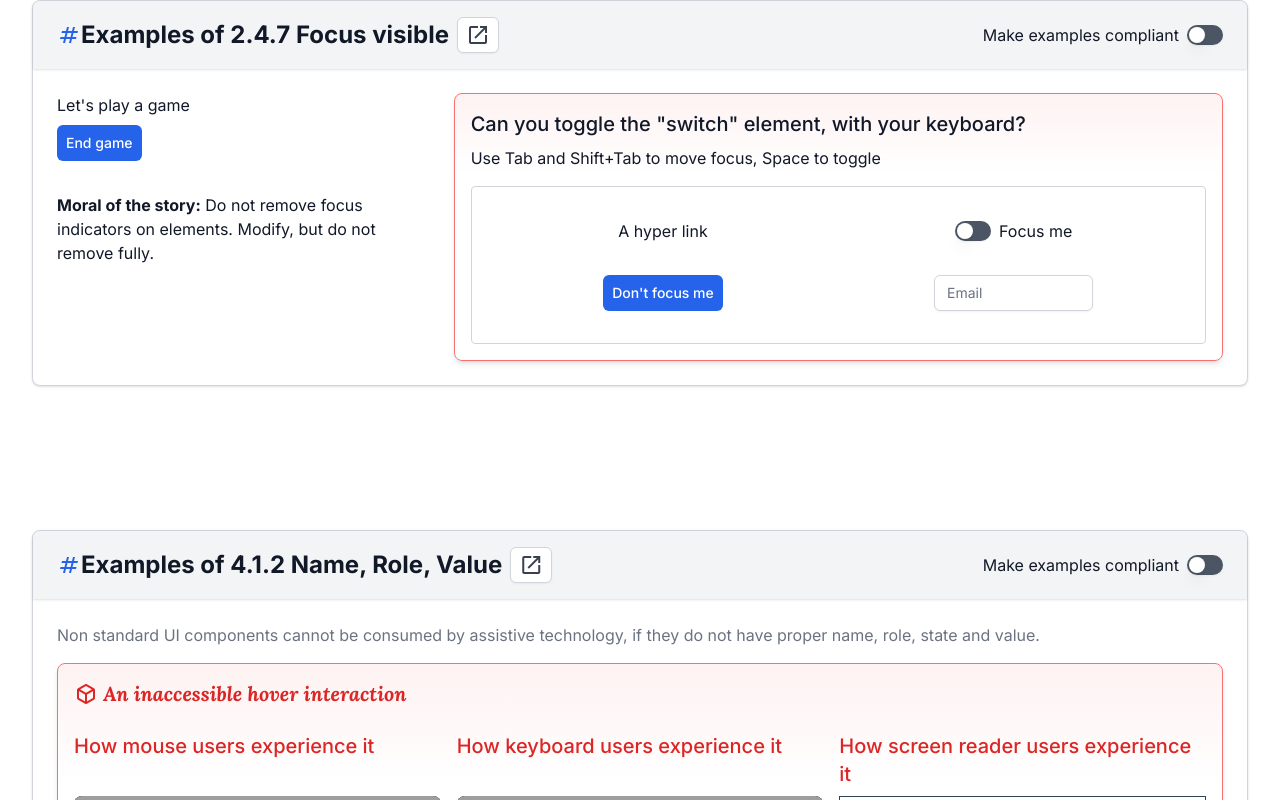
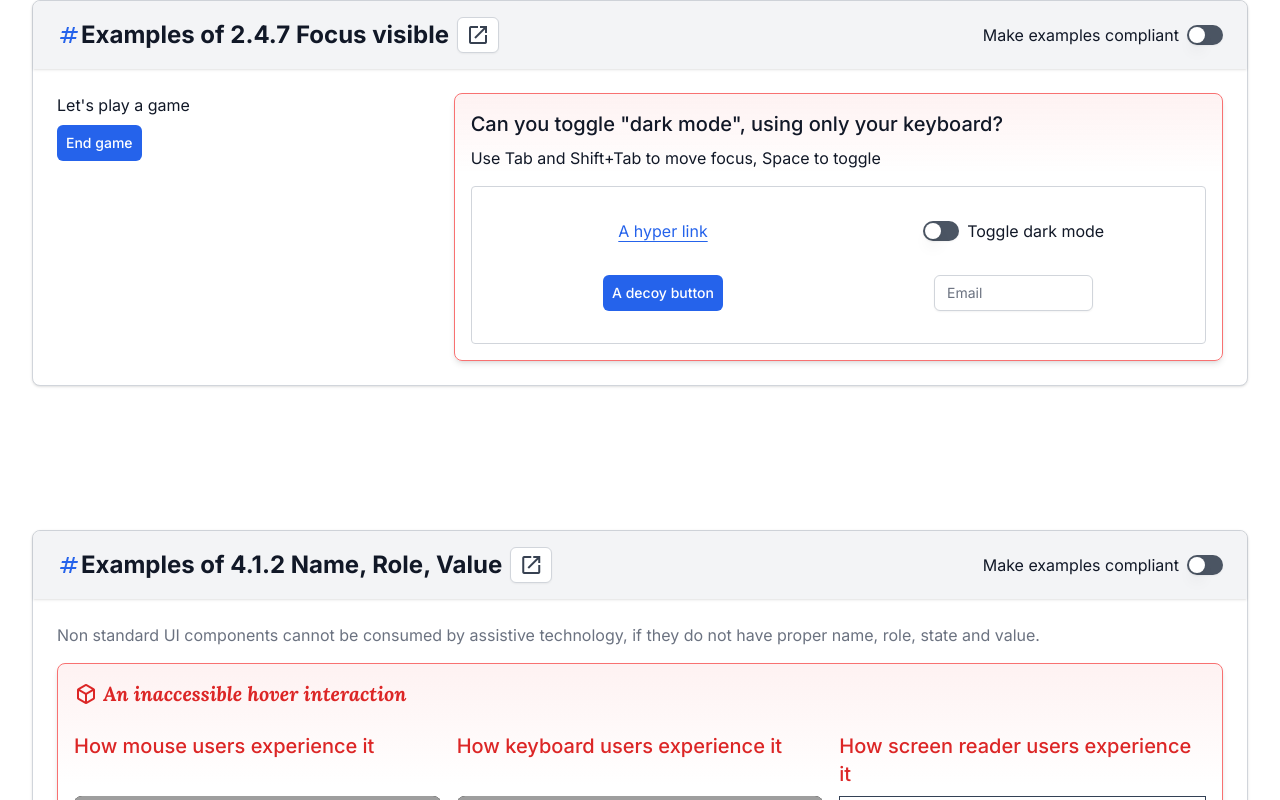
Before and after one commit to vivek-g-browserstack/interactive-wcag-examples, a Next.js app: page / in a window 1280 px wide. Both pictures are taken after a click on the button "Start game". Shown: the part 1825-2625 px from the top of the page. Built offline with nearby package versions, Linux system fonts and the light colour scheme; grey boxes are pictures that could not be loaded.

Commit message:
Polish focus visible examples

```diff
--- a/src/app/page.tsx
+++ b/src/app/page.tsx
@@ -40,7 +40,7 @@ export default function Home() {
               url.searchParams.set('compliant', 'true')
               const link = url.toString()
               navigator.clipboard.writeText(link)
-              alert("You found the easter egg! Page link with compliant examples, copied to clipboard!")
+              alert("You found the easter egg! Direct link with compliance ON for all examples, copied to clipboard!")
 
               window.location.href = link
             }}
--- a/src/components/SCs/ContentOnHoverOrFocus/broken/Persistent.tsx
+++ b/src/components/SCs/ContentOnHoverOrFocus/broken/Persistent.tsx
@@ -28,7 +28,7 @@ export function PersistentBroken() {
                     </Button>
                 </TooltipTrigger>
                 <TooltipContent>
-                    <p className="w-48">Do I get run away automatically after a while or do I stay like I am your best friend?</p>
+                    <p className="w-48">Do I run away automatically after a while or do I stay like I am your best friend?</p>
                 </TooltipContent>
             </Tooltip>
         </TooltipProvider>
--- a/src/components/SCs/FocusVisible/index.tsx
+++ b/src/components/SCs/FocusVisible/index.tsx
@@ -30,6 +30,12 @@ export function FocusVisible() {
         return () => document.removeEventListener("mousedown", handleClick)
     }, [])
 
+    useEffect(() => {
+        if (isButtonClicked) {
+            alert("Boo! You pressed the decoy button! Make example compliant to see how to toggle the switch.")
+        }
+    }, [isButtonClicked])
+
     return (
         <section id={id}>
             <SectionHeading
@@ -61,8 +67,8 @@ export function FocusVisible() {
                         >
                             {isGameInProgress ? `End game` : `Start game`}
                         </Button>
-                        {isGameInProgress &&
-                            <p><b>Moral of the story:</b> Do not remove focus indicators on elements. Modify, but do not remove fully.</p>
+                        {(isGameInProgress && isFixed) &&
+                            < p > <b>Moral of the story:</b> Do not remove focus indicators on elements. Modify, but do not remove fully.</p>
                         }
                     </div>
                     {isGameInProgress &&
@@ -76,11 +82,11 @@ export function FocusVisible() {
                             }}
                         >
                             <ExampleCard isFixed={isFixed}>
-                                <h3 className={`font-medium text-xl mb-2`}>Can you toggle the &quot;switch&quot; element, with your keyboard?</h3>
+                                <h3 className={`font-medium text-xl mb-2`}>Can you toggle &quot;dark mode&quot;, using only your keyboard?</h3>
                                 <p className={`mb-2 sm:mb-4`}>Use Tab and Shift+Tab to move focus, Space to toggle</p>
                                 <div className="flex flex-wrap p-2 sm:p-4 bg-neutral-default border border-neutral-strong rounded">
                                     <div className={`order-1 ${isResponsive ? 'basis-full sm:basis-1/2' : 'basis-1/2'} flex items-center justify-center p-4`}>
-                                        <a href={`#${id}`}>A hyper link</a>
+                                        <a href={`#${id}`} className="underline underline-offset-4 text-brand-default">A hyper link</a>
                                     </div>
                                     <div className={`order-3 ${isResponsive ? 'basis-full sm:basis-1/2' : 'basis-1/2'} flex items-center justify-center p-4`}>
                                         <Button
@@ -88,12 +94,20 @@ export function FocusVisible() {
                                             onClick={() => setIsButtonClicked(true)}
                                             onBlur={() => setIsButtonClicked(false)}
                                         >
-                                            {isButtonClicked ? "Boo!!" : "Don't focus me"}
+                                            {isButtonClicked ? "Boo!" : "A decoy button"}
                                         </Button>
                                     </div>
                                     <div className={`order-2 ${isResponsive ? 'basis-full sm:basis-1/2' : 'basis-1/2'} flex gap-2 items-center justify-center p-4`}>
-                                        <Switch aria-label="Toggle me" id="switch-to-focus" className={`${isFixed ? `` : `remove-focus`}`}></Switch>
-                                        <label htmlFor="switch-to-focus">Focus me</label>
+                                        <Switch
+                                            aria-label="Toggle me"
+                                            id="switch-to-focus"
+                                            className={`${isFixed ? `` : `remove-focus`}`}
+                                            onClick={() => {
+                                                document.querySelector("html")?.classList.toggle("dark")
+                                            }}
+                                        >
+                                        </Switch>
+                                        <label htmlFor="switch-to-focus">Toggle dark mode</label>
                                     </div>
                                     <div className={`order-4 ${isResponsive ? 'basis-full sm:basis-1/2' : 'basis-1/2'} flex items-center justify-center p-4`}>
                                         <Input
```
